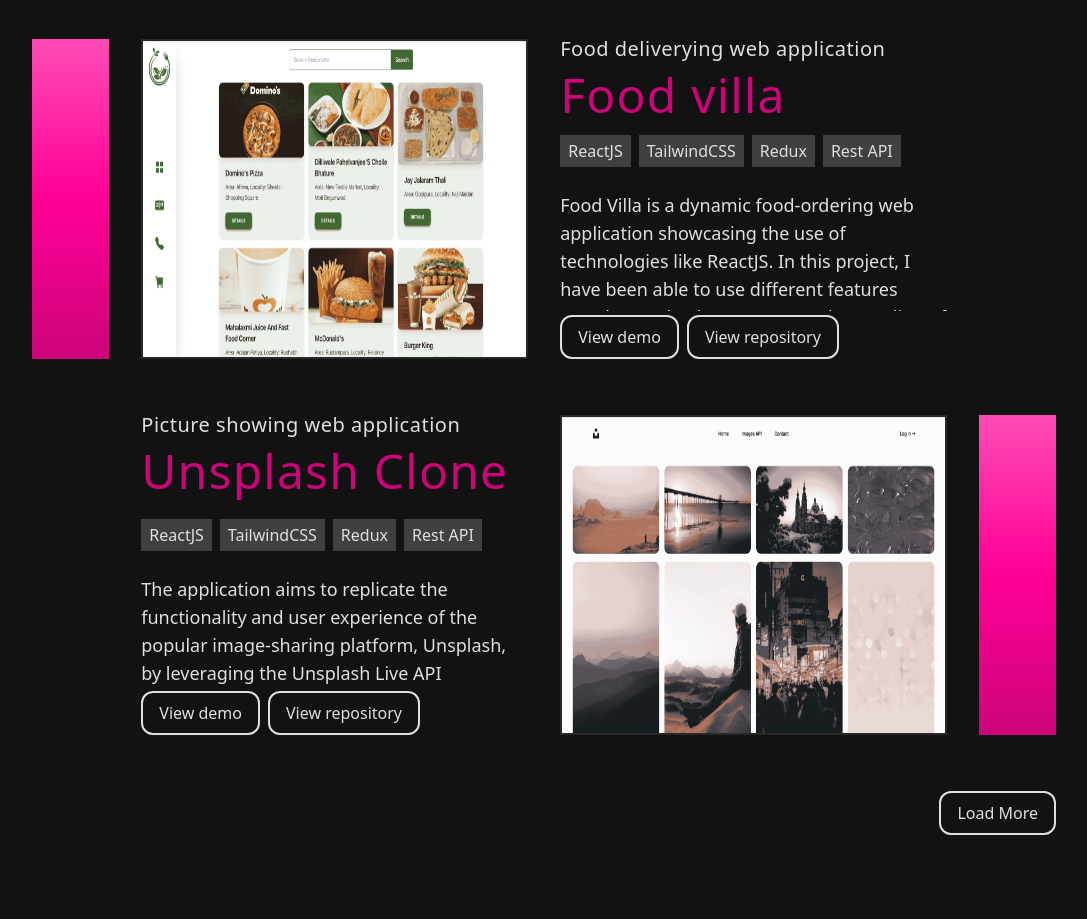
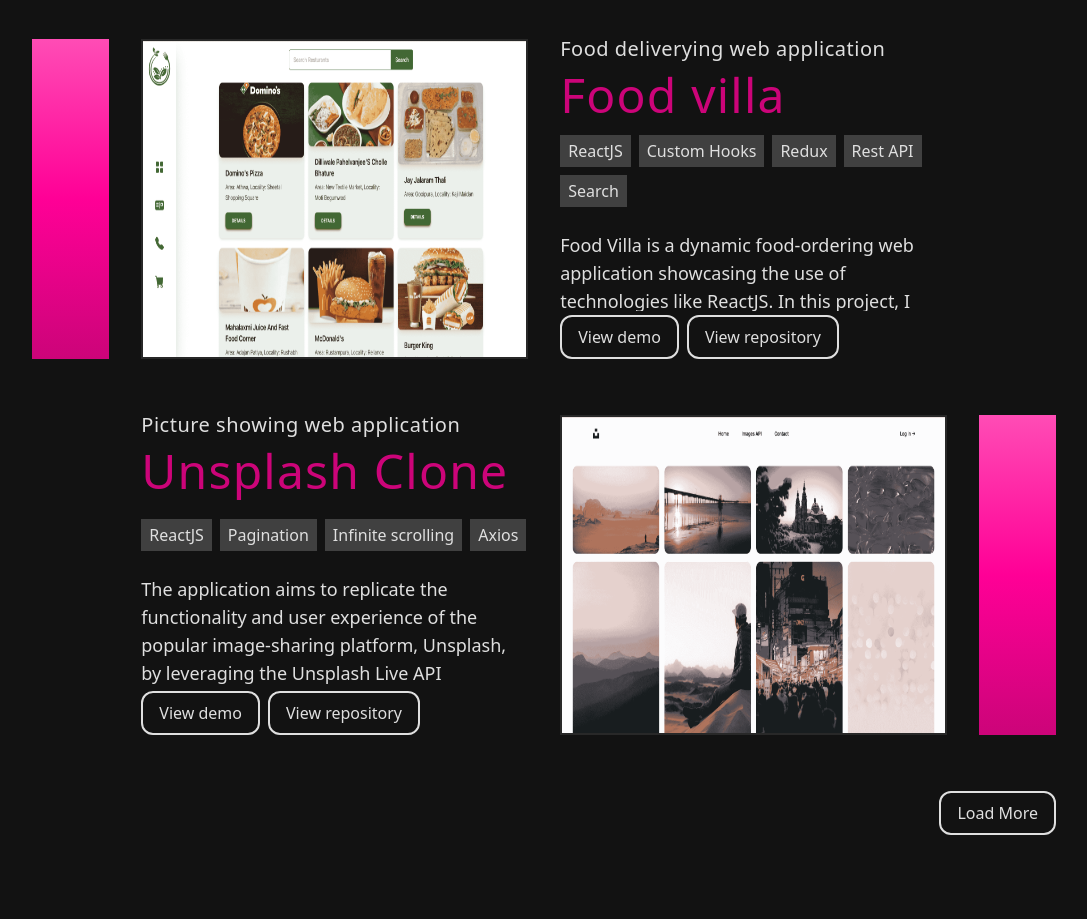
Before and after one commit to Manya67/portfolio_manya, a React (Vite) app: page / in a window 1280 px wide. Shown: the part 1340-2259 px from the top of the page, without its empty margins (96-1183 px from the left). Built offline with nearby package versions, Linux system fonts and the light colour scheme.

Commit message:
chnages in project data

```diff
--- a/src/components/shared/Layout.tsx
+++ b/src/components/shared/Layout.tsx
@@ -3,10 +3,13 @@ import { projectTabsDetail } from "../../constants/ProjectData";
 import food from "../../utils/projectImg/foodVilla.png";
 import unsplash from "../../utils/projectImg/unsplash.png";
 import docs from "../../utils/projectImg/docs.png";
+import youtube from "../../utils/projectImg/youtube.jpeg";
+
 export const picture_map: any = {
   food: food,
   unsplash: unsplash,
   docs: docs,
+  youtube: youtube,
 };
 
 const Layout = (detail: projectTabsDetail) => {
--- a/src/constants/ProjectData.tsx
+++ b/src/constants/ProjectData.tsx
@@ -2,7 +2,6 @@ export interface projectTabsDetail {
   id: string;
   projectName: string;
   subHeading: string;
-  picture: string;
   desc: string;
   align: boolean;
   buttonTabs: buttonTabsDetail[];
@@ -19,14 +18,14 @@ export const projectTabs: projectTabsDetail[] = [
     id: "food",
     projectName: "Food villa",
     subHeading: "Food deliverying web application",
-    picture: "projectImg/foodVilla.png",
     desc: "Food Villa is a dynamic food-ordering web application showcasing the use of technologies like ReactJS. In this project, I have been able to use different features together and gain a greater understanding of them.",
     align: false,
     buttonTabs: [
       { name: "ReactJS" },
-      { name: "TailwindCSS" },
+      { name: "Custom Hooks" },
       { name: "Redux" },
       { name: "Rest API" },
+      { name: "Search" },
     ],
     repoLink: "https://github.com/Manya67/FOODVILLA",
     liveLink: "https://foodvilla-manya.netlify.app/",
@@ -35,40 +34,37 @@ export const projectTabs: projectTabsDetail[] = [
     id: "unsplash",
     projectName: "Unsplash Clone",
     subHeading: "Picture showing web application",
-    picture: "../../../projectImg/unsplash.png",
     desc: "The application aims to replicate the functionality and user experience of the popular image-sharing platform, Unsplash, by leveraging the Unsplash Live API",
     align: true,
     buttonTabs: [
       { name: "ReactJS" },
-      { name: "TailwindCSS" },
-      { name: "Redux" },
-      { name: "Rest API" },
+      { name: "Pagination" },
+      { name: "Infinite scrolling" },
+      { name: "Axios" },
     ],
     repoLink: "https://github.com/Manya67/Unsplash_Clone",
-    liveLink: "https://foodvilla-manya.netlify.app/",
+    liveLink: "https://unsplashbymanya.netlify.app",
   },
   {
     id: "docs",
     projectName: "Docs.",
     subHeading: "Note taking web application",
-    picture: "../../../projectImg/docs.png",
-    desc: " Project desc Lorem ipsum dolor sit amet, consectetur adipisicingelit. Quod id placeat fuga repellat ullam accusamus voluptatibusvero, eius magni iusto soluta dolorem quaerat,",
+    desc: ` "Docs" – a sleek and intuitive note-displaying app designed for seamless organization and effortless accessibility. With an innovative touch of Framer Motion drag property, navigating through your notes becomes an engaging and fluid experience`,
     align: false,
     buttonTabs: [
       { name: "ReactJS" },
       { name: "TailwindCSS" },
-      { name: "Redux" },
-      { name: "Rest API" },
+      { name: "Framer Motion" },
+      { name: "Drag" },
     ],
     repoLink: "https://github.com/Manya67/documents",
-    liveLink: "https://foodvilla-manya.netlify.app/",
+    liveLink: "https://docs-manya.netlify.app/",
   },
   {
     id: "youtube",
-    projectName: "Youtube Clone",
+    projectName: "VidClone",
     subHeading: "Video playing web application",
-    picture: "",
-    desc: " Project desc Lorem ipsum dolor sit amet, consectetur adipisicingelit. Quod id placeat fuga repellat ullam accusamus voluptatibusvero, eius magni iusto soluta dolorem quaerat,",
+    desc: "VidClone is a cutting-edge video-sharing platform designed to revolutionize online content consumption. With an intuitive interface reminiscent of popular platforms, VidClone offers users a seamless experience for uploading, sharing, and discovering a diverse range of videos.",
     align: true,
     buttonTabs: [
       { name: "ReactJS" },
```
Also changed, not shown: src/constants/HeaderData.tsx (+0 -8 lines), src/utils/projectImg/youtube.jpeg (added).
